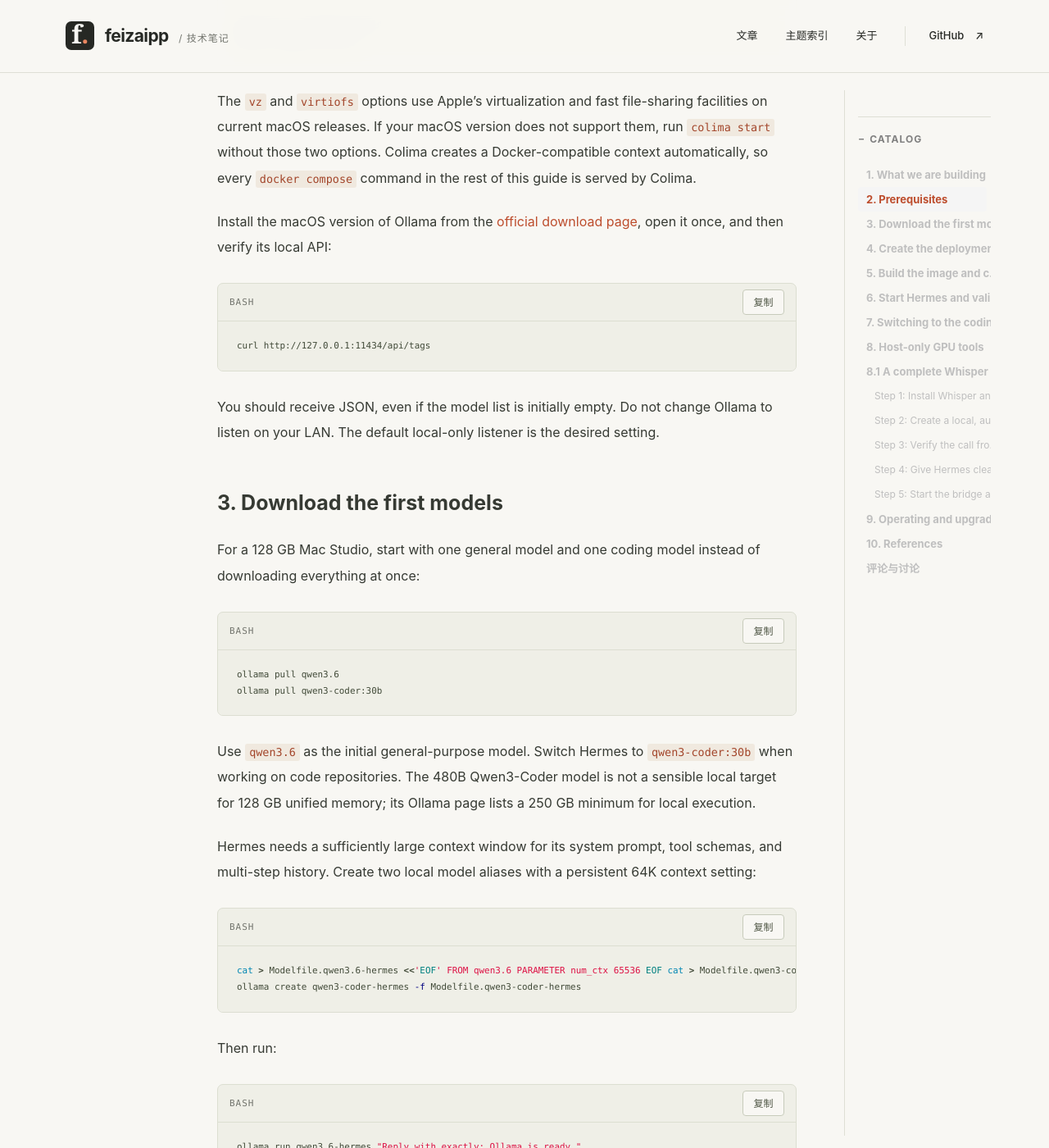
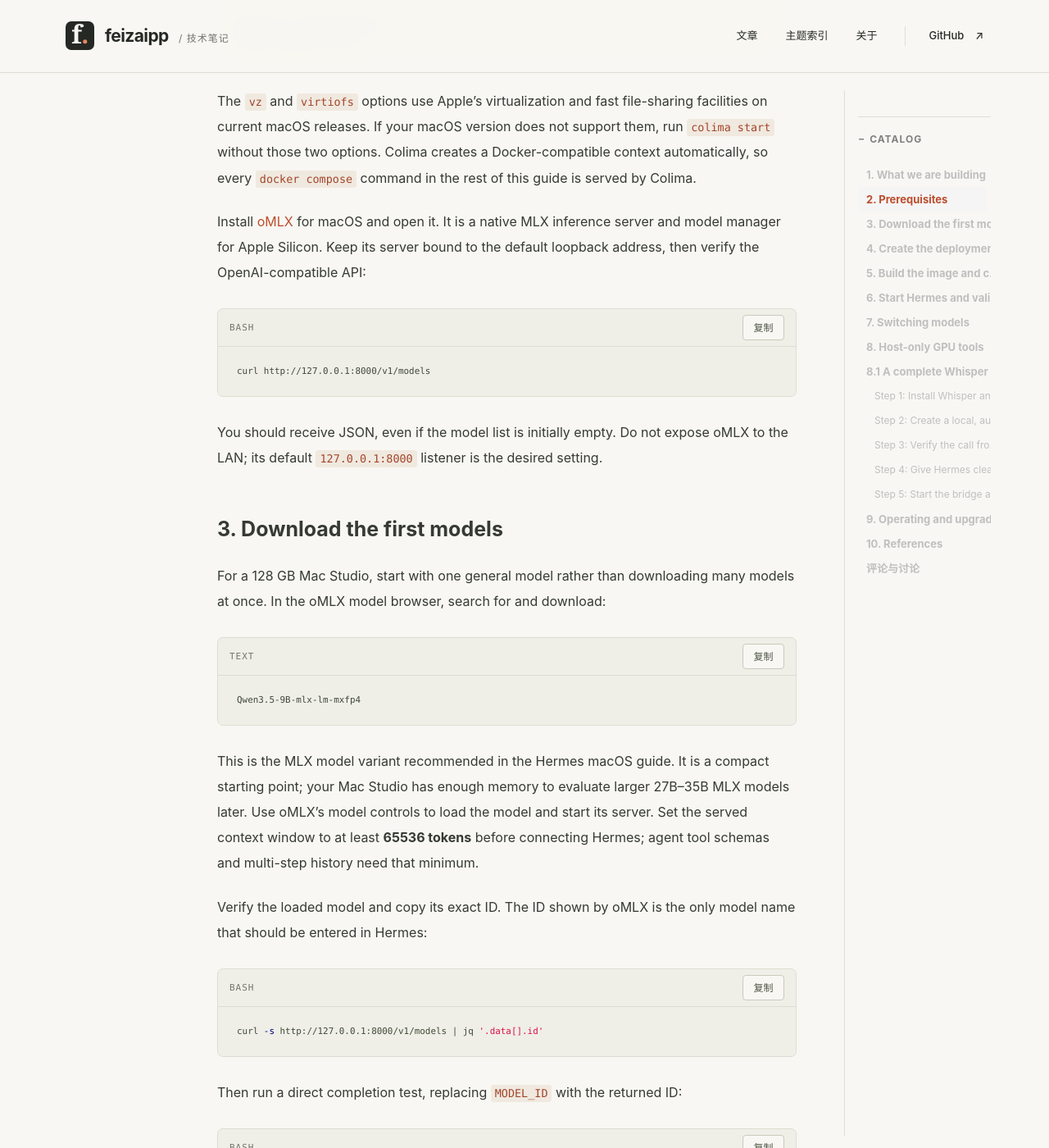
Before and after one commit to feizaipp/feizaipp.github.io, a Jekyll site: the page built from _posts/2026-09-15-hermes-agent-ollama-on-mac-studio.md, in a window 1280 px wide and 1400 px high, scrolled down 2109 px. Shown: the whole window at 82% size. Built offline with Jekyll 4.4.1, drawn with Linux system fonts in a browser that asks for light colours; nearby versions of some CDN libraries; comment, search, counter and statistics services are not loaded; some of the changed text lies outside the part shown.

Commit message:
Switch Hermes guide from Ollama to oMLX

````diff
--- a/_posts/2026-09-15-hermes-agent-ollama-on-mac-studio.md
+++ b/_posts/2026-09-15-hermes-agent-ollama-on-mac-studio.md
@@ -1,6 +1,6 @@
 ---
 layout:     post
-title:      Run Hermes Agent with Colima, Ollama, and Metal on a Mac Studio
+title:      Run Hermes Agent with Colima, oMLX, and Metal on a Mac Studio
 subtitle:   A local-first deployment with CPU tools in Colima containers and GPU inference on the host
 date:       2026-09-15
 author:     feizaipp
@@ -8,7 +8,8 @@
 catalog: true
 tags:
     - Hermes Agent
-    - Ollama
+    - oMLX
+    - MLX
     - Colima
     - Docker
     - Apple Silicon
@@ -23,8 +24,8 @@
 
 ```text
 macOS host
-├── Ollama + local models                # Metal / unified memory
-├── Optional MLX, whisper.cpp, ComfyUI   # Metal / host-only GPU tools
+├── oMLX + local MLX models               # Metal / unified memory
+├── Optional whisper.cpp, ComfyUI         # Metal / host-only GPU tools
 └── Colima (Docker-compatible Linux VM)
     └── Hermes Agent container
         ├── Hermes gateway and dashboard
@@ -32,9 +33,9 @@
         └── /workspace                    # only project folder intentionally shared with the agent
 ```
 
-Do **not** run Ollama inside Colima on a Mac. Colima runs Linux containers inside a VM and does not provide the normal native Metal execution path. Keep Ollama, MLX, `llama.cpp` compiled with Metal, and other GPU tools on macOS.
+Do **not** run oMLX inside Colima on a Mac. Colima runs Linux containers inside a VM and does not provide the normal native Metal execution path. Keep oMLX, MLX, `llama.cpp` compiled with Metal, and other GPU tools on macOS.
 
-The Hermes container can access host Ollama at `host.docker.internal:11434`. This adds negligible local-network overhead; model loading and inference still happen on the Mac GPU/unified memory.
+The Hermes container can access host oMLX at `host.docker.internal:8000`. This adds negligible local-network overhead; model loading and inference still happen on the Mac GPU/unified memory.
 
 This guide also intentionally does **not** mount the Docker socket into Hermes. A process that can control the Docker daemon can usually escape the practical security boundary of its own container.
 
@@ -52,7 +53,7 @@
 ```bash
 brew install colima docker docker-compose git uv
 
-# A good starting allocation for Hermes and CPU tools. Ollama remains outside
+# A good starting allocation for Hermes and CPU tools. oMLX remains outside
 # this VM and uses the Mac Studio's unified memory directly.
 colima start --cpu 6 --memory 12 --disk 80 --vm-type vz --mount-type virtiofs
 
@@ -62,50 +63,41 @@
 
 The `vz` and `virtiofs` options use Apple's virtualization and fast file-sharing facilities on current macOS releases. If your macOS version does not support them, run `colima start` without those two options. Colima creates a Docker-compatible context automatically, so every `docker compose` command in the rest of this guide is served by Colima.
 
-Install the macOS version of Ollama from the [official download page](https://ollama.com/download/mac), open it once, and then verify its local API:
+Install [oMLX](https://omlx.ai/) for macOS and open it. It is a native MLX inference server and model manager for Apple Silicon. Keep its server bound to the default loopback address, then verify the OpenAI-compatible API:
 
 ```bash
-curl http://127.0.0.1:11434/api/tags
+curl http://127.0.0.1:8000/v1/models
 ```
 
-You should receive JSON, even if the model list is initially empty. Do not change Ollama to listen on your LAN. The default local-only listener is the desired setting.
+You should receive JSON, even if the model list is initially empty. Do not expose oMLX to the LAN; its default `127.0.0.1:8000` listener is the desired setting.
 
 ## 3. Download the first models
 
-For a 128 GB Mac Studio, start with one general model and one coding model instead of downloading everything at once:
+For a 128 GB Mac Studio, start with one general model rather than downloading many models at once. In the oMLX model browser, search for and download:
+
+```text
+Qwen3.5-9B-mlx-lm-mxfp4
+```
+
+This is the MLX model variant recommended in the Hermes macOS guide. It is a compact starting point; your Mac Studio has enough memory to evaluate larger 27B–35B MLX models later. Use oMLX's model controls to load the model and start its server. Set the served context window to at least **65536 tokens** before connecting Hermes; agent tool schemas and multi-step history need that minimum.
+
+Verify the loaded model and copy its exact ID. The ID shown by oMLX is the only model name that should be entered in Hermes:
 
 ```bash
-ollama pull qwen3.6
-ollama pull qwen3-coder:30b
+curl -s http://127.0.0.1:8000/v1/models | jq '.data[].id'
 ```
 
-Use `qwen3.6` as the initial general-purpose model. Switch Hermes to `qwen3-coder:30b` when working on code repositories. The 480B Qwen3-Coder model is not a sensible local target for 128 GB unified memory; its Ollama page lists a 250 GB minimum for local execution.
-
-Hermes needs a sufficiently large context window for its system prompt, tool schemas, and multi-step history. Create two local model aliases with a persistent 64K context setting:
+Then run a direct completion test, replacing `MODEL_ID` with the returned ID:
 
 ```bash
-cat > Modelfile.qwen3.6-hermes <<'EOF'
-FROM qwen3.6
-PARAMETER num_ctx 65536
-EOF
-
-cat > Modelfile.qwen3-coder-hermes <<'EOF'
-FROM qwen3-coder:30b
-PARAMETER num_ctx 65536
-EOF
-
-ollama create qwen3.6-hermes -f Modelfile.qwen3.6-hermes
-ollama create qwen3-coder-hermes -f Modelfile.qwen3-coder-hermes
+curl -s http://127.0.0.1:8000/v1/chat/completions \
+  -H "Content-Type: application/json" \
+  -d '{
+    "model": "MODEL_ID",
+    "messages": [{"role": "user", "content": "Reply with exactly: oMLX is ready."}],
+    "max_tokens": 50
+  }' | jq '.choices[0].message.content'
 ```
-
-Then run:
-
-```bash
-ollama run qwen3.6-hermes "Reply with exactly: Ollama is ready."
-ollama ps
-```
-
-The `CONTEXT` column should show at least `65536`. The `num_ctx` setting is now carried by the two local aliases, so it remains in effect after restarting the Ollama app. Do not continue until `ollama ps` confirms the intended context size.
 
 ## 4. Create the deployment directory
 
@@ -211,22 +203,21 @@
 Choose **Custom endpoint (self-hosted / vLLM / etc.)** and enter the following values:
 
 ```text
-API base URL: http://host.docker.internal:11434/v1
-API key: ollama
-Model name: qwen3.6-hermes
+API base URL: http://host.docker.internal:8000/v1
+API key: leave empty unless you enabled one in oMLX
+Model name: the exact ID returned by /v1/models
 Context length: 65536
 ```
 
-`ollama` is only a placeholder API-key value for the OpenAI-compatible client. A standard local Ollama endpoint does not validate it.
+oMLX provides an OpenAI-compatible API. If you configure an API key in oMLX, place that secret in `~/.hermes/.env` and select it in the Hermes wizard instead of storing it in `config.yaml`.
 
 Next, inspect `~/.hermes/config.yaml` and ensure it contains these important settings. Add missing fields; do not remove settings created by the wizard.
 
 ```yaml
 model:
-  default: qwen3.6-hermes
+  default: Qwen3.5-9B-mlx-lm-mxfp4  # replace with the ID returned by oMLX
   provider: custom
-  base_url: http://host.docker.internal:11434/v1
-  api_key: ollama
+  base_url: http://host.docker.internal:8000/v1
   context_length: 65536
 
 # "local" here means the local process namespace of the Hermes container.
@@ -247,13 +238,13 @@
 
 Do not set `terminal.backend: docker` in this particular design. Hermes is already inside the Colima security container; selecting a nested Docker backend would require access to a Docker daemon, which is exactly the high-privilege Docker socket we intentionally did not mount.
 
-Verify that the container can see Ollama before starting the service:
+Verify that the container can see oMLX before starting the service:
 
 ```bash
-docker compose run --rm hermes curl -s http://host.docker.internal:11434/v1/models
+docker compose run --rm hermes curl -s http://host.docker.internal:8000/v1/models
 ```
 
-If this does not return a JSON model list, stop here and verify that Ollama is running on the host. In Colima, `host.docker.internal` resolves back to the macOS host; `localhost` would refer to the Hermes container itself.
+If this does not return a JSON model list, stop here and verify that oMLX is serving the model on the host. In Colima, `host.docker.internal` resolves back to the macOS host; `localhost` would refer to the Hermes container itself.
 
 ## 6. Start Hermes and validate the installation
 
@@ -283,9 +274,15 @@
 
 For browser automation, enable the browser toolset through `hermes tools` or the dashboard. The preinstalled `agent-browser` avoids an on-demand download, but it is still a CPU/browser workload inside Colima.
 
-## 7. Switching to the coding model
+## 7. Switching models
 
-Keep the normal model as the default, and switch to the coding model for repository work:
+To use another model, download and load it in oMLX first, then query its exact ID:
+
+```bash
+curl -s http://127.0.0.1:8000/v1/models | jq '.data[].id'
+```
+
+Switch Hermes through its model wizard:
 
 ```bash
 docker compose run --rm -it hermes model
@@ -294,15 +291,15 @@
 Choose the same endpoint and enter:
 
 ```text
-Model name: qwen3-coder-hermes
+Model name: the exact ID returned by /v1/models
 Context length: 65536
 ```
 
-You can change it back at any time. Before starting a long coding task, use `ollama ps` on the host to confirm that only the model you intend to use is loaded. Running several large models at once wastes unified memory and can make response latency unpredictable.
+You can change it back at any time. In oMLX, unload models you are not actively using. Keeping several large MLX models loaded wastes unified memory and can make response latency unpredictable.
 
 ## 8. Host-only GPU tools
 
-Ollama is already a host-only GPU tool and Hermes reaches it through its local HTTP API. Treat additional GPU tools the same way:
+oMLX is already a host-only GPU tool and Hermes reaches it through its local HTTP API. Treat additional GPU tools the same way:
 
 * Install MLX Python packages, `llama.cpp` with Metal, `whisper.cpp`, or image-generation software on macOS, not in the Hermes image.
 * Run each tool as a small host-side service bound to `127.0.0.1`.
@@ -541,8 +538,7 @@
 docker compose ps
 docker compose logs -f hermes
 docker compose restart hermes
-ollama list
-ollama ps
+curl -s http://127.0.0.1:8000/v1/models | jq '.data[].id'
 ```
 
 To update Hermes and rebuild the CPU-tools image:
@@ -562,8 +558,8 @@
 
 * [Colima documentation](https://colima.run/docs/)
 * [Hermes Agent Docker deployment guide](https://hermes-agent.nousresearch.com/docs/user-guide/docker) (the Docker/Compose commands in this article are provided by Colima)
-* [Hermes Agent: local Ollama provider](https://hermes-agent.nousresearch.com/docs/guides/local-ollama-setup)
+* [Hermes Agent: Run Local LLMs on Mac](https://hermes-agent.nousresearch.com/docs/guides/local-llm-on-mac)
 * [Hermes Agent security configuration](https://hermes-agent.nousresearch.com/docs/user-guide/security)
-* [Ollama model library: Qwen3-Coder](https://ollama.com/library/qwen3-coder)
+* [oMLX](https://omlx.ai/)
 * [whisper.cpp project and Apple Silicon guidance](https://github.com/ggml-org/whisper.cpp)
 * [Homebrew whisper.cpp formula](https://formulae.brew.sh/formula/whisper.cpp)
````
